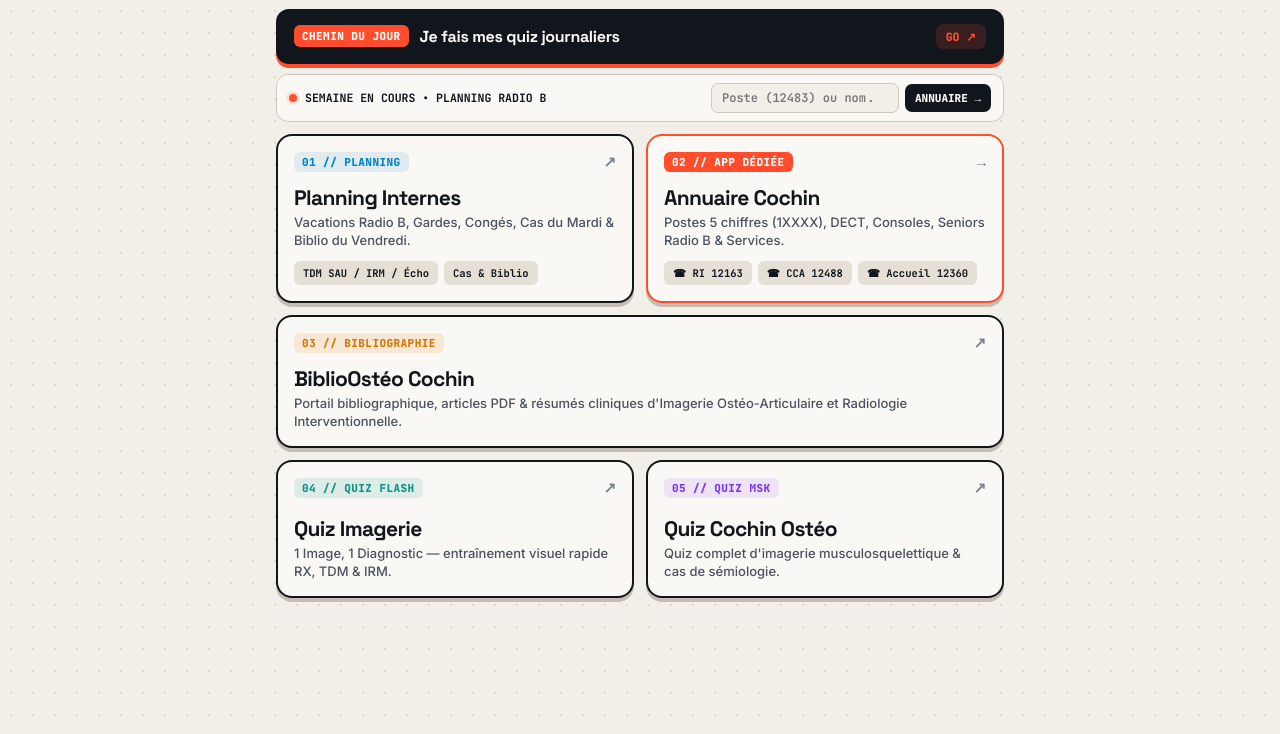
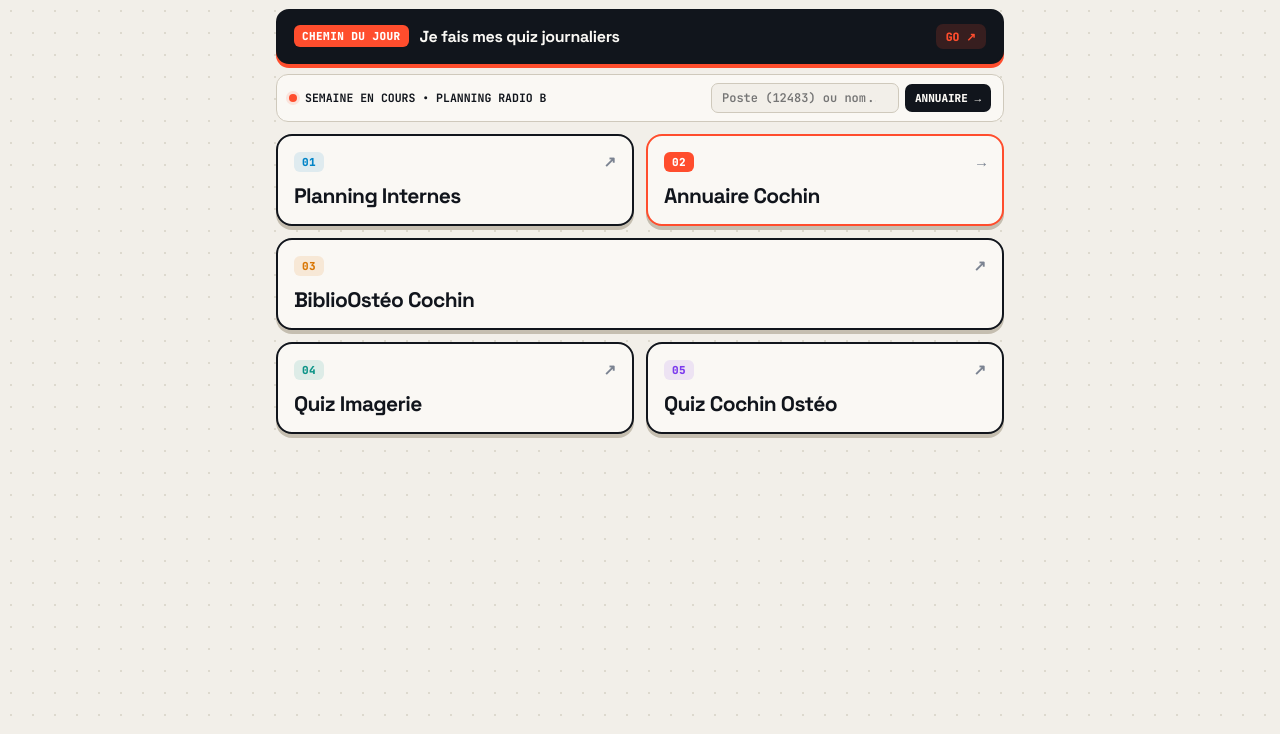
Before and after one commit to Mrthomaslef/guide-interne-cochin-os, a plain HTML site: page index.html in a window 1280 px wide. Shown: the part 66-800 px from the top of the page. Drawn offline with Linux system fonts and the light colour scheme; no server answers.

Commit message:
style: simplify app buttons by removing descriptions and detail chips

```diff
--- a/index.html
+++ b/index.html
@@ -373,7 +373,7 @@
       color: var(--ink);
       box-shadow: var(--key-shadow);
       transition: transform 0.1s ease, box-shadow 0.1s ease, border-color 0.15s ease;
-      min-height: 138px;
+      min-height: 92px;
       overflow: hidden;
     }
 
@@ -396,12 +396,11 @@
     /* Span full width for primary keys on mobile, or 2-col layout */
     .app-key.span-2 {
       grid-column: span 2;
-      min-height: 132px;
     }
 
     .key-top {
       display: flex;
-      align-items: flex-start;
+      align-items: center;
       justify-content: space-between;
       gap: 10px;
     }
@@ -427,50 +426,13 @@
       color: var(--ink);
     }
 
-    .key-body {
-      margin-top: 14px;
-    }
-
     .key-title {
       font-family: 'Space Grotesk', sans-serif;
       font-weight: 800;
       font-size: 21px;
       letter-spacing: -0.03em;
-      line-height: 1.1;
-      margin: 0 0 5px;
-      display: flex;
-      align-items: center;
-      gap: 8px;
-    }
-
-    .key-desc {
-      font-size: 13px;
-      color: var(--ink-soft);
-      margin: 0;
-      line-height: 1.35;
-      font-weight: 500;
-    }
-
-    .key-chips {
-      display: flex;
-      flex-wrap: wrap;
-      gap: 6px;
-      margin-top: 12px;
-    }
-
-    .micro-chip {
-      font-family: 'JetBrains Mono', monospace;
-      font-size: 10.5px;
-      font-weight: 700;
-      padding: 4px 8px;
-      border-radius: 6px;
-      background: var(--bg-well);
-      color: var(--ink);
-      text-decoration: none;
-      border: 1px solid transparent;
-    }
-    .micro-chip:hover {
-      border-color: var(--ink);
+      line-height: 1.15;
+      margin: 12px 0 0;
     }
 
     /* Color accents per key */
@@ -574,70 +536,46 @@
         <!-- 01 : PLANNING INTERNES -->
         <a href="https://mrthomaslef.github.io/agenda-internes/" class="app-key key-planning">
           <div class="key-top">
-            <span class="key-index">01 // PLANNING</span>
+            <span class="key-index">01</span>
             <span class="key-arrow">↗</span>
           </div>
-          <div class="key-body">
-            <h2 class="key-title">Planning Internes</h2>
-            <p class="key-desc">Vacations Radio B, Gardes, Congés, Cas du Mardi &amp; Biblio du Vendredi.</p>
-            <div class="key-chips">
-              <span class="micro-chip">TDM SAU / IRM / Écho</span>
-              <span class="micro-chip" id="nextPresChip">Cas &amp; Biblio</span>
-            </div>
-          </div>
+          <h2 class="key-title">Planning Internes</h2>
         </a>
 
-        <!-- 02 : ANNUAIRE COCHIN (APP SÉPARÉE) -->
+        <!-- 02 : ANNUAIRE COCHIN -->
         <a href="./annuaire/index.html" class="app-key key-annuaire">
           <div class="key-top">
-            <span class="key-index">02 // APP DÉDIÉE</span>
+            <span class="key-index">02</span>
             <span class="key-arrow">→</span>
           </div>
-          <div class="key-body">
-            <h2 class="key-title">Annuaire Cochin</h2>
-            <p class="key-desc">Postes 5 chiffres (1XXXX), DECT, Consoles, Seniors Radio B &amp; Services.</p>
-            <div class="key-chips">
-              <span class="micro-chip" onclick="event.preventDefault();window.location.href='tel:0158412163'">☎ RI 12163</span>
-              <span class="micro-chip" onclick="event.preventDefault();window.location.href='tel:0158412488'">☎ CCA 12488</span>
-              <span class="micro-chip" onclick="event.preventDefault();window.location.href='tel:0158412360'">☎ Accueil 12360</span>
-            </div>
-          </div>
+          <h2 class="key-title">Annuaire Cochin</h2>
         </a>
 
         <!-- 03 : BIBLIO OSTÉO -->
         <a href="https://mrthomaslef.github.io/biblioosteo/" class="app-key key-biblio span-2">
           <div class="key-top">
-            <span class="key-index">03 // BIBLIOGRAPHIE</span>
+            <span class="key-index">03</span>
             <span class="key-arrow">↗</span>
           </div>
-          <div class="key-body">
-            <h2 class="key-title">BiblioOstéo Cochin</h2>
-            <p class="key-desc">Portail bibliographique, articles PDF &amp; résumés cliniques d'Imagerie Ostéo-Articulaire et Radiologie Interventionnelle.</p>
-          </div>
+          <h2 class="key-title">BiblioOstéo Cochin</h2>
         </a>
 
-        <!-- 04 : QUIZ IMAGERIE (1 IMAGE 1 DIAG) -->
+        <!-- 04 : QUIZ IMAGERIE -->
         <a href="https://mrthomaslef.github.io/quiz-imagerie/" class="app-key key-quiz1">
           <div class="key-top">
-            <span class="key-index">04 // QUIZ FLASH</span>
+            <span class="key-index">04</span>
             <span class="key-arrow">↗</span>
           </div>
-          <div class="key-body">
-            <h2 class="key-title">Quiz Imagerie</h2>
-            <p class="key-desc">1 Image, 1 Diagnostic — entraînement visuel rapide RX, TDM &amp; IRM.</p>
-          </div>
+          <h2 class="key-title">Quiz Imagerie</h2>
         </a>
 
         <!-- 05 : QUIZ COCHIN MSK -->
         <a href="https://radio-thomas-ten.vercel.app/#/" class="app-key key-quiz2">
           <div class="key-top">
-            <span class="key-index">05 // QUIZ MSK</span>
+            <span class="key-index">05</span>
             <span class="key-arrow">↗</span>
           </div>
-          <div class="key-body">
-            <h2 class="key-title">Quiz Cochin Ostéo</h2>
-            <p class="key-desc">Quiz complet d'imagerie musculosquelettique &amp; cas de sémiologie.</p>
-          </div>
+          <h2 class="key-title">Quiz Cochin Ostéo</h2>
         </a>
       </main>
     </div>
```
